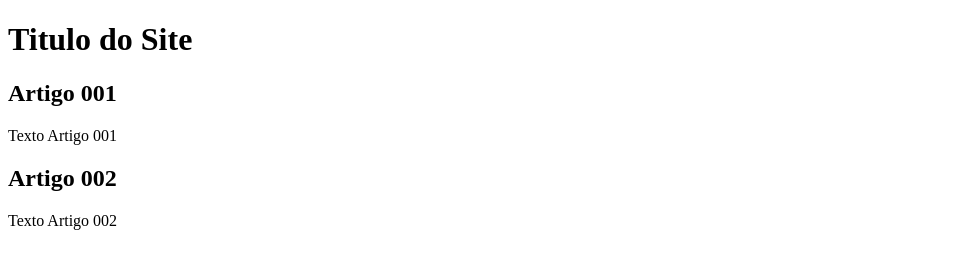
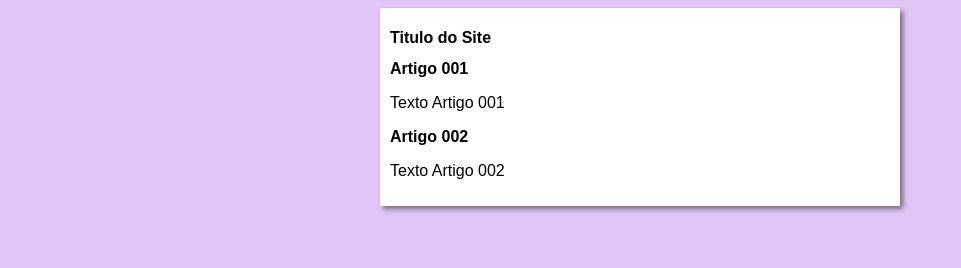
Before and after one commit to MateusSdaC/projeto-site, a plain HTML site: page index.html in a window 1280 px wide. Shown: the whole page, without its empty margins (0-961 px from the left). Drawn offline with Linux system fonts and the light colour scheme.

Commit message:
iniciei o design

```diff
--- /dev/null
+++ b/estilos/style.css
@@ -0,0 +1,17 @@
+*{
+    font-family: Arial, Helvetica, sans-serif0;
+    font-size:  16px;
+}
+body {
+    background-color: rgb(224, 198, 248);
+
+}
+
+main{
+    background-color:white;
+    width: 500px;
+    margin: auto;
+    padding: 10px;
+    box-shadow: 3px 3px 5px rgba(0, 0, 0, 0.479)
+
+}
--- a/index.html
+++ b/index.html
@@ -5,6 +5,7 @@
     <meta http-equiv="X-UA-Compatible" content="IE=edge">
     <meta name="viewport" content="width=device-width, initial-scale=1.0">
     <title>Titulo do site</title>
+    <link rel="stylesheet" href="estilos/style.css">
 </head>
 <body>
     <main>
```
